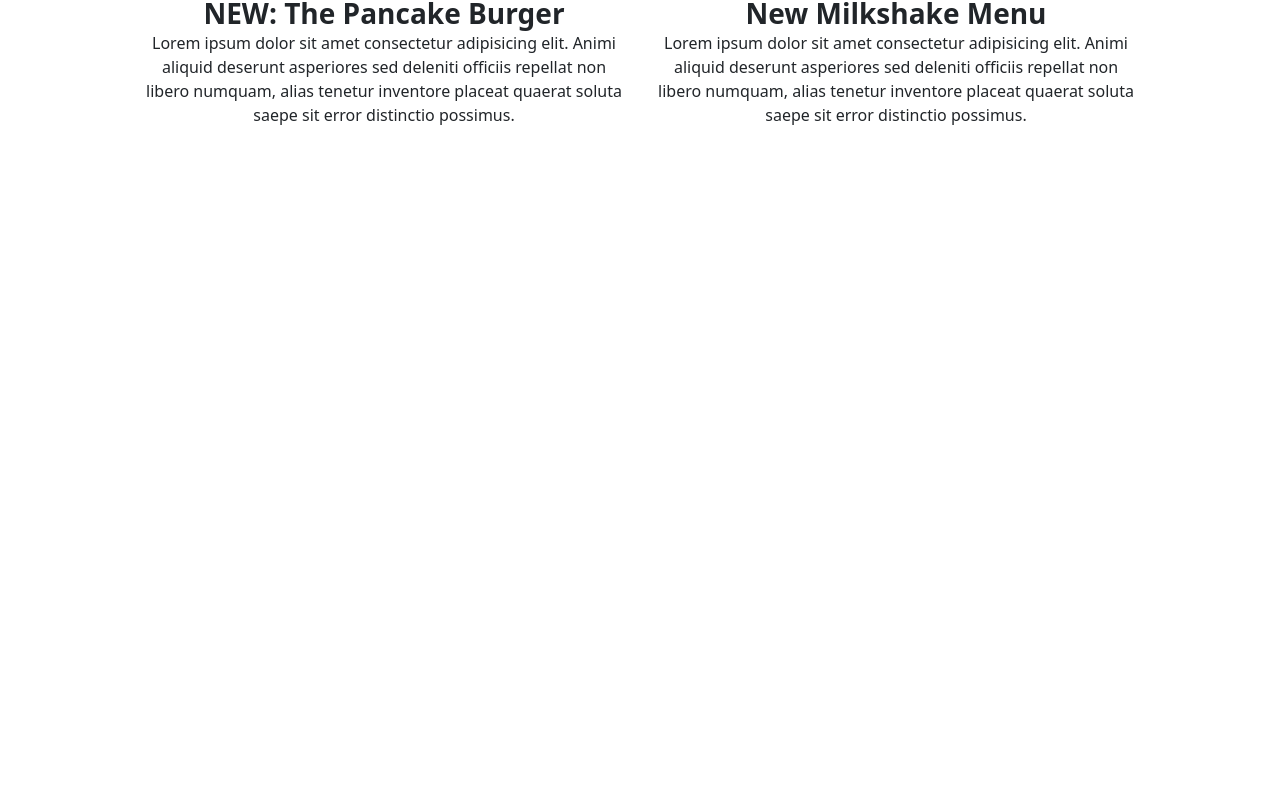
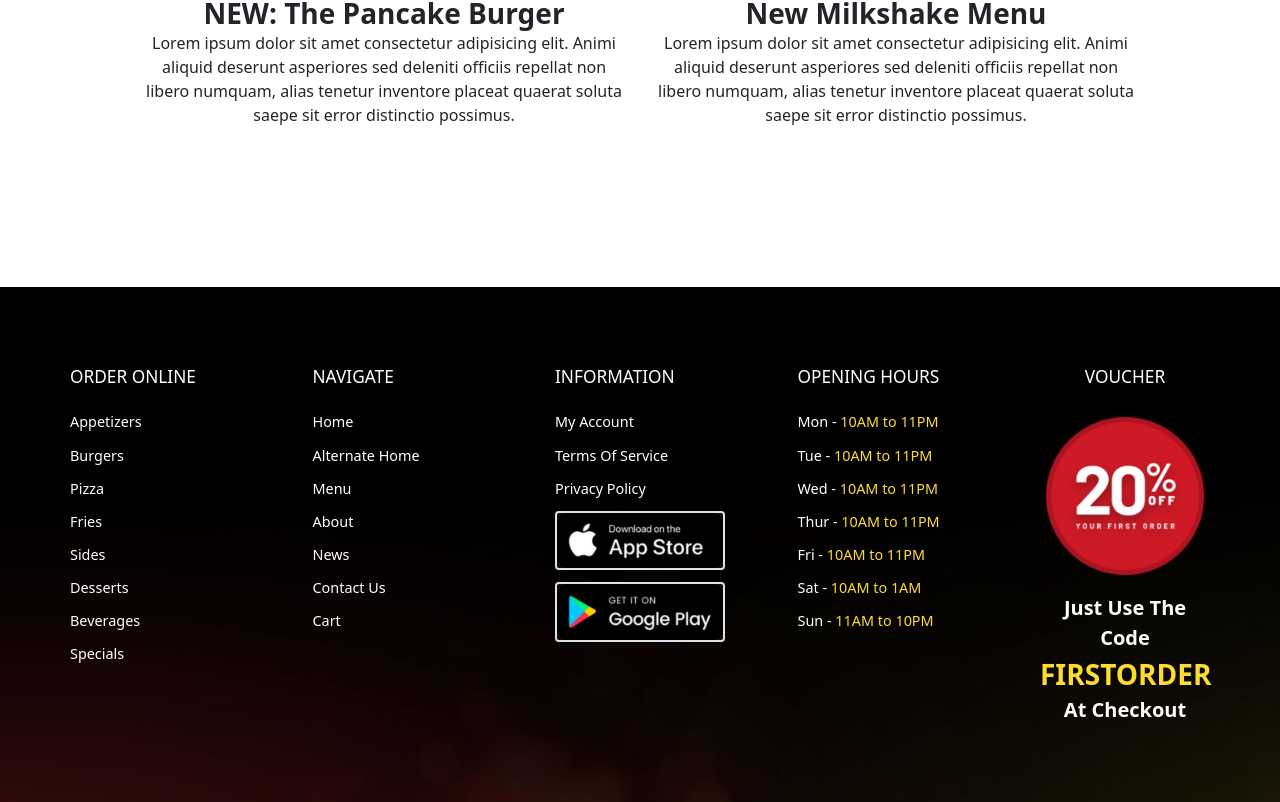
Before and after one commit to ChriEffe/proj-html-vuejs, a Vue app: page / in a window 1280 px wide. Shown: the part 4138-4940 px from the top of the page. Before the commit the page ends 4265 px from the top, so only its background shows below. Built offline with nearby package versions, Linux system fonts and the light colour scheme.

Commit message:
add footer link

```diff
--- a/src/components/Footer.vue
+++ b/src/components/Footer.vue
@@ -1,5 +1,86 @@
 <template>
-  <footer></footer>
+  <footer>
+    <div class="container">
+      <div class="row justify-content-between">
+        <div class="col-2">
+          <ul>
+            <li><h5>order online</h5></li>
+            <li><a href="#">Appetizers</a></li>
+            <li><a href="#">Burgers</a></li>
+            <li><a href="#">Pizza</a></li>
+            <li><a href="#">Fries</a></li>
+            <li><a href="#">Sides</a></li>
+            <li><a href="#">Desserts</a></li>
+            <li><a href="#">Beverages</a></li>
+            <li><a href="#">Specials</a></li>
+          </ul>
+        </div>
+        <div class="col-2">
+          <ul>
+            <li><h5>navigate</h5></li>
+            <li><a href="#">Home</a></li>
+            <li><a href="#">Alternate Home</a></li>
+            <li><a href="#">Menu</a></li>
+            <li><a href="#">About</a></li>
+            <li><a href="#">News</a></li>
+            <li><a href="#">Contact Us</a></li>
+            <li><a href="#">Cart</a></li>
+          </ul>
+        </div>
+        <div class="col-2">
+          <ul>
+            <li><h5>information</h5></li>
+            <li><a href="#">My Account</a></li>
+            <li><a href="#">Terms Of Service</a></li>
+            <li><a href="#">Privacy Policy</a></li>
+            <li>
+              <a href="#"
+                ><img
+                  class="border border-2 rounded"
+                  src="../assets/img/app-store-badge-200x67.png"
+                  alt=""
+              /></a>
+            </li>
+            <li>
+              <a href="#"
+                ><img
+                  class="border border-2 rounded"
+                  src="../assets/img/play-store-badge-200x67.png"
+                  alt=""
+              /></a>
+            </li>
+          </ul>
+        </div>
+        <div class="col-2">
+          <ul>
+            <li><h5>opening hours</h5></li>
+            <li>Mon - <span>10AM to 11PM</span></li>
+            <li>Tue - <span>10AM to 11PM</span></li>
+            <li>Wed - <span>10AM to 11PM</span></li>
+            <li>Thur - <span>10AM to 11PM</span></li>
+            <li>Fri - <span>10AM to 11PM</span></li>
+            <li>Sat - <span>10AM to 1AM</span></li>
+            <li>Sun - <span>11AM to 10PM</span></li>
+          </ul>
+        </div>
+        <div class="col-2">
+          <ul>
+            <li><h5 class="text-center">voucher</h5></li>
+            <li>
+              <img src="../assets/img/footer-coupon-200x200.png" alt="" />
+            </li>
+            <li class="text-center fw-bold fs-5">
+              Just Use The Code
+              <br />
+              <span class="fs-3">FIRSTORDER</span>
+              <br />
+              At Checkout
+            </li>
+          </ul>
+        </div>
+      </div>
+    </div>
+  </footer>
 </template>
 
 <script>
@@ -8,4 +89,34 @@ export default {
 };
 </script>
 
-<style lang="scss" scoped></style>
+<style lang="scss" scoped>
+@import "../assets/scss/style.scss";
+
+footer {
+  margin-top: 10em;
+  height: 1100px;
+  background-image: url(../assets/img/footer-background-scaled.jpg);
+  background-size: cover;
+  background-repeat: no-repeat;
+  .container {
+    width: 90%;
+    padding: 5em 0;
+  }
+}
+li {
+  color: $white;
+  font-size: 0.9em;
+  margin-bottom: 0.8em;
+  h5 {
+    text-transform: uppercase;
+    margin-bottom: 1.4em;
+    font-size: 1.2em;
+  }
+  img {
+    width: 100%;
+  }
+  span {
+    color: $yellow;
+  }
+}
+</style>
```
